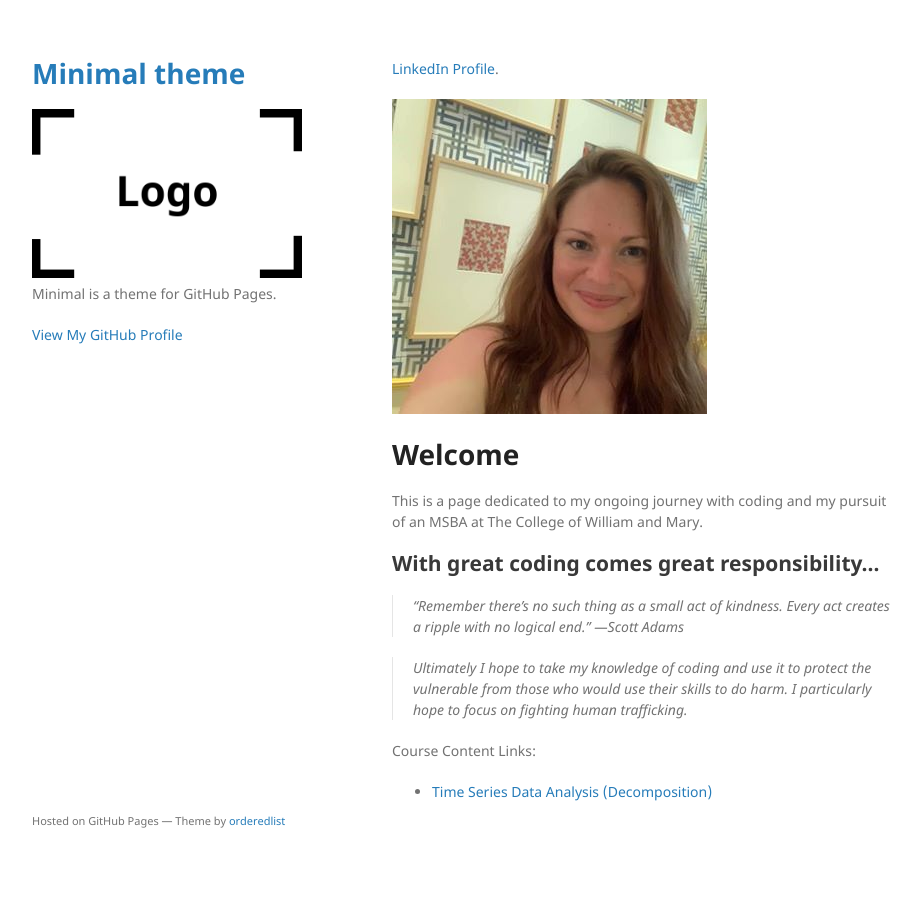
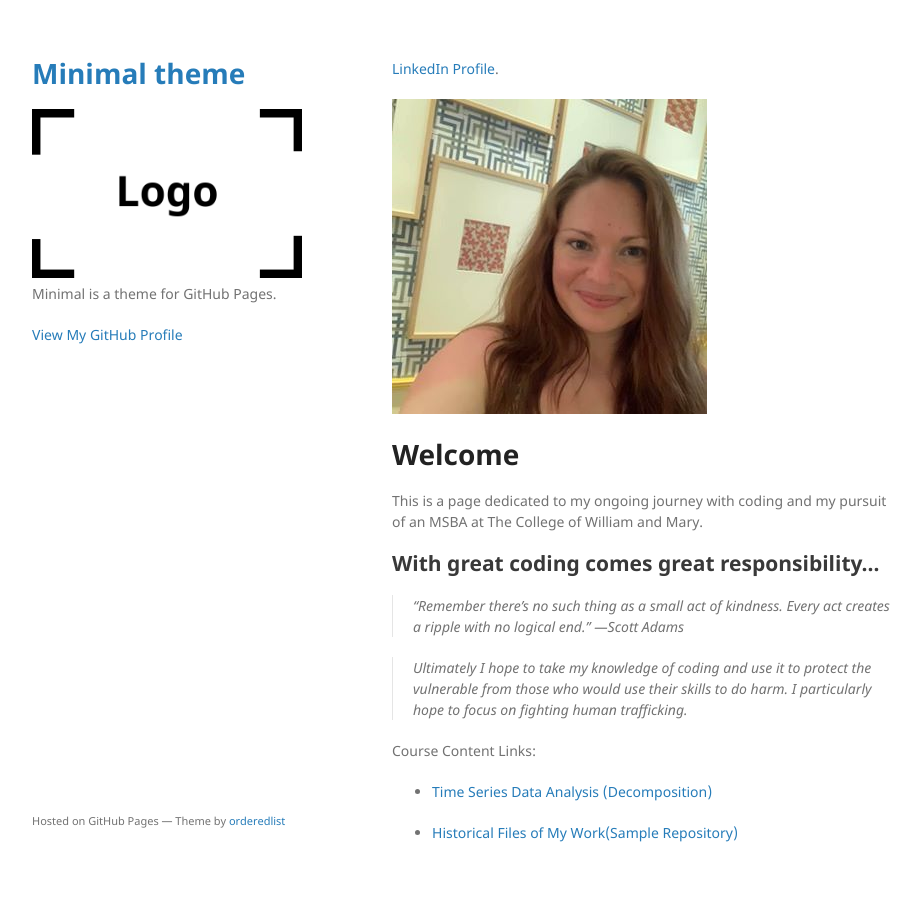
Before and after one commit to caitsmith329/caitsmith329.github.io, a Jekyll site: the page built from index.md, in a window 1280 px wide. Shown: the whole page, without its empty margins (178-1099 px from the left). Built offline with Jekyll 4.4.1, drawn with Linux system fonts in a browser that asks for light colours; our own code applies the rules of GitHub Pages for plain Markdown files.

Commit message:
Update index.md

```diff
--- a/index.md
+++ b/index.md
@@ -21,3 +21,5 @@ This is a page dedicated to my ongoing journey with coding and my pursuit of an
 
 Course Content Links:
   - [Time Series Data Analysis (Decomposition)](/TimeSeriesData/index.md)
+
+  - [Historical Files of My Work(Sample Repository)](https://github.com/caitsmith329/sample)
```
